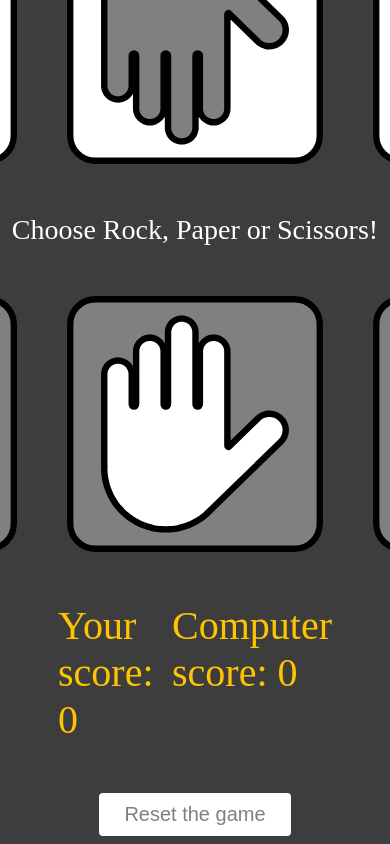
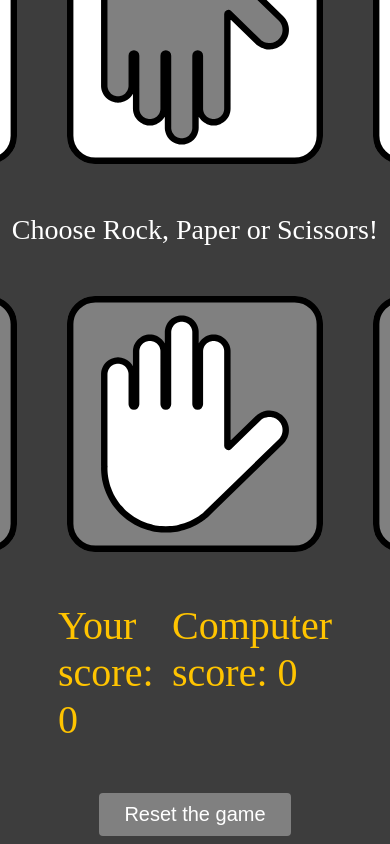
Before and after one commit to AbdulRhmanHS/Rock-Paper-Scissors, a plain HTML site: page index.html in a window 390 px wide. Both pictures are taken after a click on the button "Reset the game". Shown: the part 190-1034 px from the top of the page. Drawn offline with Linux system fonts and the light colour scheme.

Commit message:
Change the button color and make it responsive to clicks

```diff
--- a/javascript.js
+++ b/javascript.js
@@ -129,8 +129,15 @@ async function game(score) {
 game(5);
 
 
-//Reset button
-button.addEventListener('click', () => {
+function removeButtonTransition(e) {
+    if (e.propertyName !== 'transform') return;
+    this.classList.remove('buttonSelect');
+}
+
+//Reset button.
+button.addEventListener('click', function() {
+    this.classList.add('buttonSelect');
+    this.addEventListener('transitionend', removeButtonTransition);
     pscore = 0;
     cscore = 0;
     playerScore.textContent = `Your score: ${pscore}`;
@@ -139,3 +146,12 @@ button.addEventListener('click', () => {
     gameText.style.color = 'white';
     game(5);
 });
+
+//Hovering for the reset button.
+button.addEventListener('mouseenter', function() {
+    this.classList.add('hover2');
+});
+
+button.addEventListener('mouseleave', function() {
+    this.classList.remove('hover2');
+});
--- a/styles.css
+++ b/styles.css
@@ -49,15 +49,22 @@ img {
 .playerSelect {
     transform: scale(1.3);
 }
+.buttonSelect {
+    transform: scale(0.9);
+}
 .hover {
     box-shadow: 0px 0 1rem 0 rgb(255, 196, 0);
+}
+.hover2 {
+    box-shadow: 0px 0 10px 0 white;
 }
 button {
     margin: 0 auto;
     font-size: 20px;
     padding: 10px 25px;
-    color: gray;
-    background-color: white;
+    color: white;
+    background-color: gray;
     border: none;
     border-radius: 4px;
+    transition: transform 0.1s, box-shadow 0.2s;
 }
```
